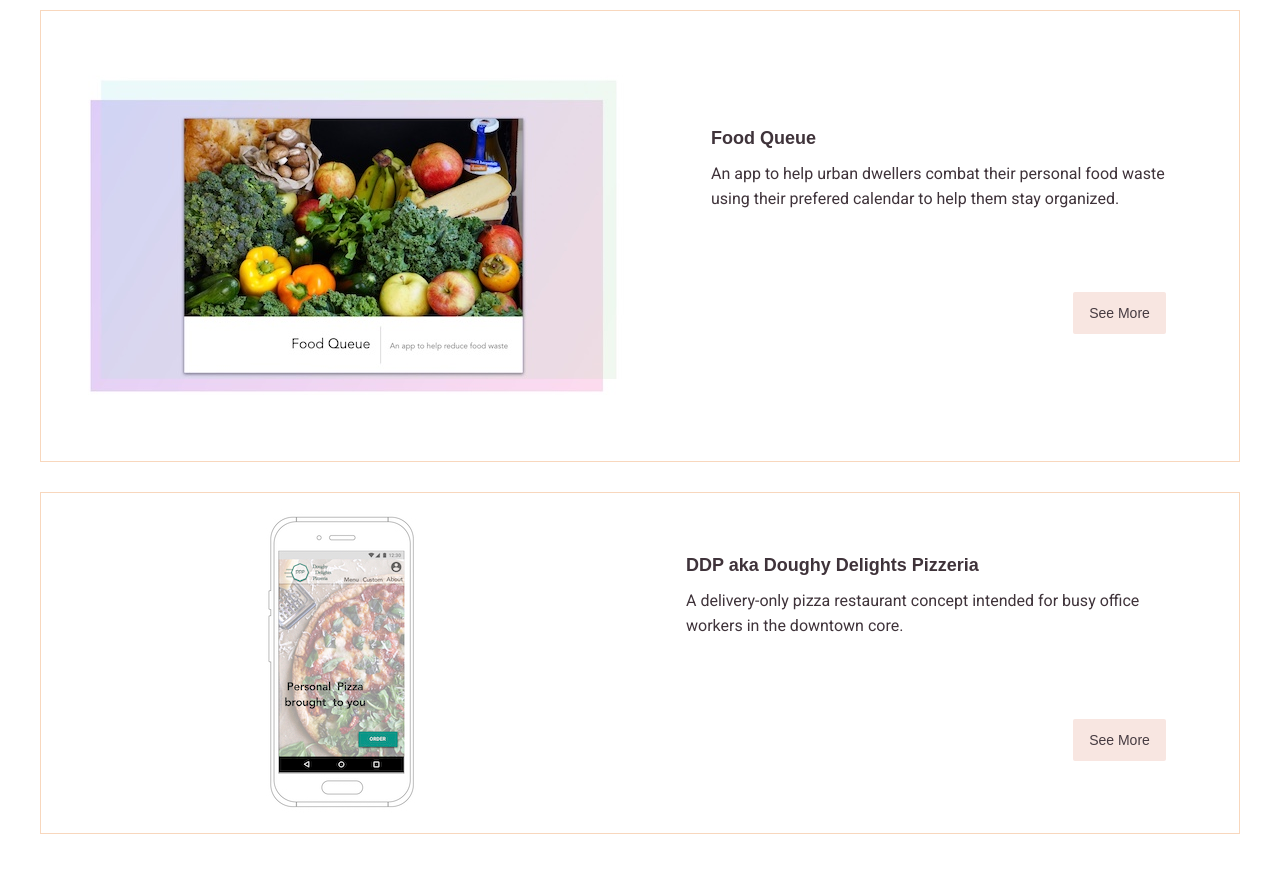
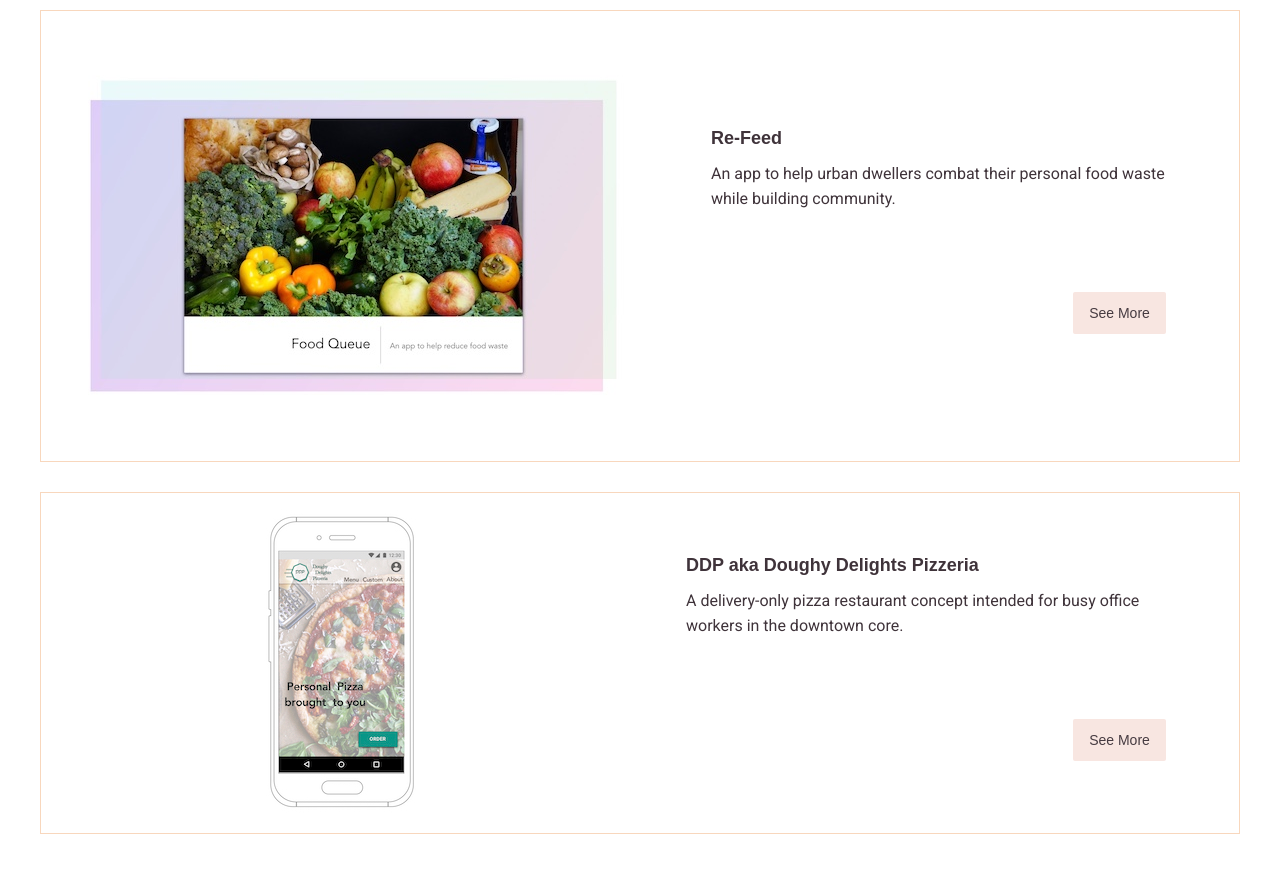
Before and after one commit to SummerTimeFun/SummerTimeFunOG, a plain HTML site: page index.html in a window 1280 px wide. Shown: the part 1720-2592 px from the top of the page. Drawn offline with Linux system fonts and the light colour scheme; a web font is replaced by a local one.

Commit message:
Update index.html

```diff
--- a/index.html
+++ b/index.html
@@ -107,12 +107,12 @@
           <img src="media/projects/foodqueue_mockup.jpg" alt="Project Image" />
         </div>
         <div class="projectDescription">
-          <h3><b>Food Queue</b></h3>
+          <h3><b>Re-Feed</b></h3>
           <p>
-              An app to help urban dwellers combat their personal food waste using their prefered calendar to help them stay organized.
+              An app to help urban dwellers combat their personal food waste while building community.
 
               <br/>
-              <a class="btn" href="food_queue.html">See More</a>
+              <a class="btn" href="re_feed.html">See More</a>
 
           </p>
         </div>
```
